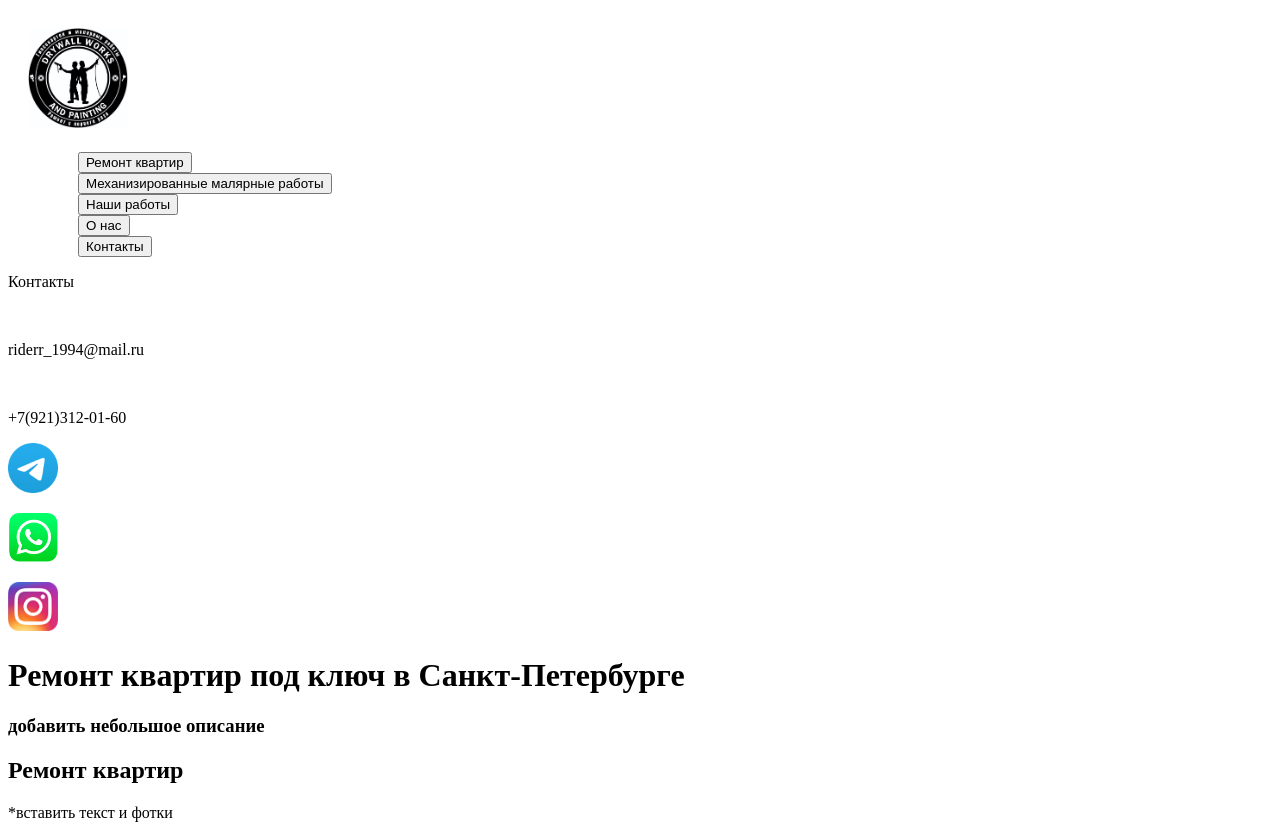
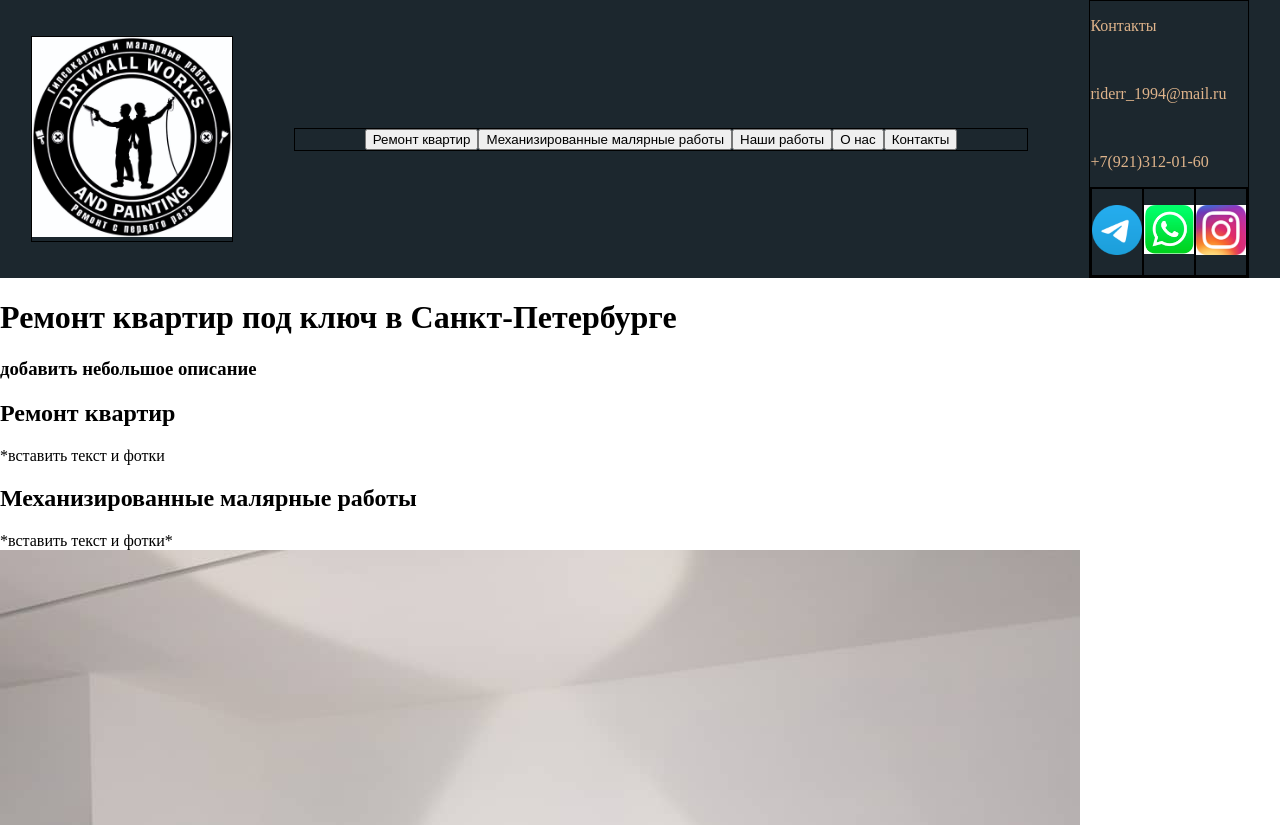
Before and after one commit to Nnikitkit/painting-works, a plain HTML site: page index.html in a window 1280 px wide. Shown: the top 825 px of the page. Drawn offline with Linux system fonts and the light colour scheme.

Commit message:
Add files via upload

```diff
--- a/index.html
+++ b/index.html
@@ -15,7 +15,6 @@
         <img class="site-logo" src="оформление/логотип временный.jpeg"> <!-- добавить логотип-->
         </div>
       <nav>
-
         <ul class="navigation-list-header">
           <li><button><a href="#1section">Ремонт квартир</a></button></li>
           <li><button><a href="#2section">Механизированные малярные работы</a></button></li>
@@ -28,11 +27,17 @@
         <p>Контакты</p>
         <br><p><a href="mailto:riderr_1994@mail.ru">riderr_1994@mail.ru</a></p>
         <br><p><a href="tel:+79213120160">+7(921)312-01-60</a></p>
-        <div class="contacts-links">
-          <p><a href="https://teleg.run/sofiatheconqueror" target="blank"><img src="оформление/телеграм.png" alt="Написать нам в Телеграм"></a></p>
-          <p><a href="https://wa.me/79213120160" target="blank"><img src="оформление/вотсап.png" alt="Написать нам в Вотсап"></a></p>
-          <p><a href="https://www.instagram.com/mini.mir.spb/" target="blank"><img src="оформление/Инстаграм.png" alt="Наш Инстаграм"></a></p>
-        </div>
+        <div class="contacts-social">
+          <div>
+            <p><a href="https://teleg.run/sofiatheconqueror" target="blank"><img src="оформление/телеграм.png" alt="Написать нам в Телеграм"></a></p>
+            </div>
+          <div>
+            <p><a href="https://wa.me/79213120160" target="blank"><img src="оформление/вотсап.png" alt="Написать нам в Вотсап"></a></p>
+            </div>
+          <div>
+            <p><a href="https://www.instagram.com/mini.mir.spb/" target="blank"><img src="оформление/Инстаграм.png" alt="Наш Инстаграм"></a></p>
+            </div>
+          </div>
           <!-- иконки можно заменить на более красивые-->
       </div>
     </header>
--- a/style.css
+++ b/style.css
@@ -1,12 +1,26 @@
-
+html {
+  scroll-behavior: smooth;
+}
+body {
+	margin: 0px;
+}
 .site-logo {
-width: 100px;
-margin: 20px;
+width: 200px;
 }
-
+.site-header {
+	display: flex;
+	justify-content: space-around;
+	align-items: center;
+	max-height: ;
+	background-color: rgb(28, 39, 46);
+	color: #DFB48B;
+}
+.site-header div,
+.site-header nav {
+	border: 1px solid black;
+}
 .navigation-list-header {
-
-  width: ;
+  display: flex;
   padding: 0 20px;
   margin: 0 50px;
   list-style: none;
@@ -15,16 +29,23 @@ margin: 20px;
 .contacts-header img {
 	width: 50px;
 }
+.contacts-social {
+	display: flex;
+	flex-direction: row;
+}
 a {
 	text-decoration: none;
 	color: inherit;
 }
-main {
-	background-color: #;
-}
-
-body {
-
+.up-button {
+  position: fixed;
+  z-index: 1;
+  padding: 0;
+  bottom: 75px;
+  right: 20px;
+  width: 64px;
+  height: 64px;
+  display: none;
 }
 .shown {
   display: inline-block;
--- a/up-button.js
+++ b/up-button.js
@@ -5,4 +5,11 @@ window.onscroll = function () {
 	if (window.pageYOffset > 200) {
     upButton.classList.add('shown');
   }
+   else {
+   	upButton.classList.remove('shown');
+  }
 };
+
+upButton.onclick = function () {
+window.scrollTo(0, 0);
+};
```
